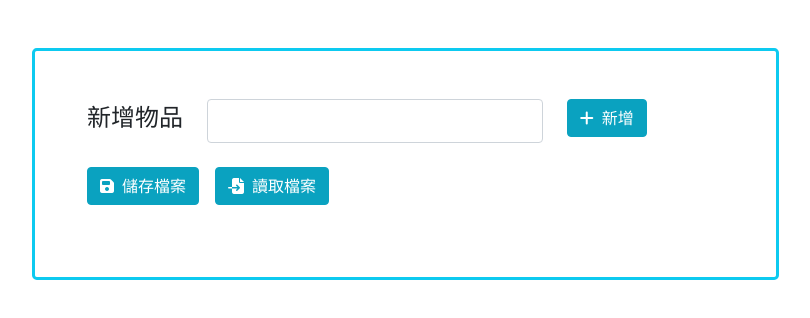
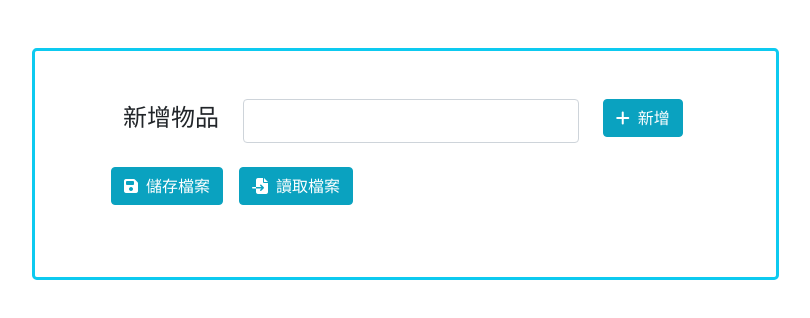
Before and after one commit to pudding0803/To-Do-List, a plain HTML site: page index.html in a window 1280 px wide. Shown: the whole page, without its empty margins (16-826 px from the left). Drawn offline with nearby package versions, Linux system fonts and the light colour scheme.

Commit message:
justify layout

```diff
--- a/index.html
+++ b/index.html
@@ -31,7 +31,7 @@
     </head>
     <body>
         <div class="m-5 p-5 border border-info border-3 rounded-3 col-7" id="app">
-            <div class="mb-4 ps-1 container row">
+            <div class="mx-4 mb-4 ps-1 container row">
                 <div class="col-auto">
                     <label for="new-item" class="form-label fs-4">新增物品</label>
                 </div>
@@ -42,11 +42,12 @@
                     <button type="button" class="btn cyan-btn" @click="addItem()"><i class="fas fa-plus me-2"></i>新增</button>
                 </div>
             </div>
-            <div class="mb-4 ps-1 container">
+            <div class="mx-4 mb-4 ps-1 container">
                 <button type="button" class="btn cyan-btn me-3" @click="saveFile()"><i class="fas fa-save me-2"></i>儲存檔案</button>
                 <button type="button" class="btn cyan-btn" @click="loadFile()"><i class="fas fa-file-import me-2"></i>讀取檔案</button>
+                <input type="file" ref="uploadFile" accept=".json" @change="uploadFile($event)" hidden>
             </div>
-            <ul class="list-group list-group-flush">
+            <ul class="mx-4 list-group list-group-flush">
                 <li class="list-group-item d-flex justify-content-between align-items-center" v-for="i in items.length" :class="[i%2 ? colorBackground : '']">
                     <span class="fs-5">{{ items[i-1] }}</span>
                     <div>
@@ -58,7 +59,6 @@
                     </div>
                 </li>
             </ul>
-            <input type="file" ref="uploadFile" accept=".json" @change="uploadFile($event)" hidden>
         </div>
         <script>
             const vm = Vue.createApp({
```
